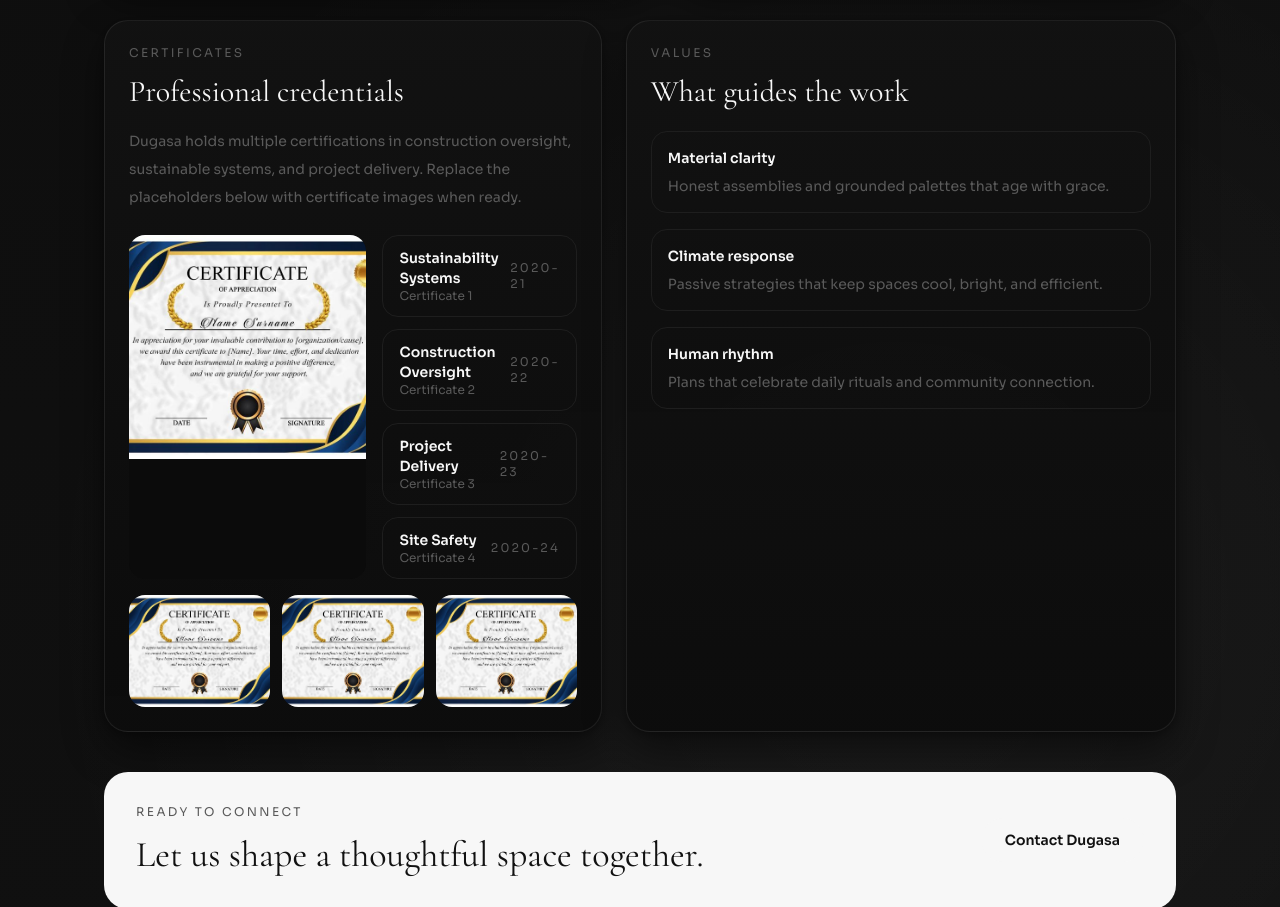
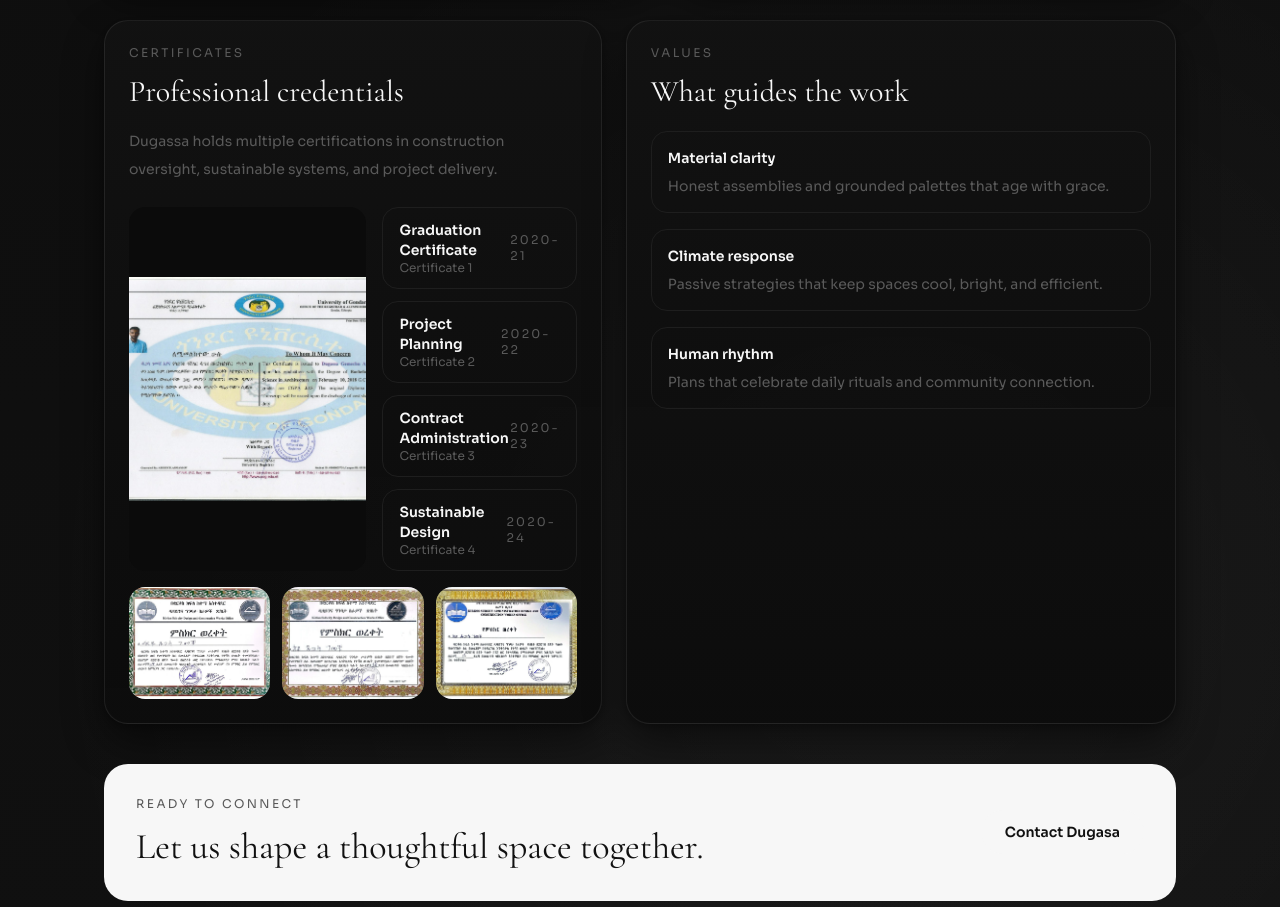
Before and after one commit to Chala751/dhuge-portfolio, a Next.js app: page /about in a window 1280 px wide. Shown: the part 1480-2387 px from the top of the page. Built offline with nearby package versions, Linux system fonts and the light colour scheme.

Commit message:
certificate done

```diff
--- a/app/about/page.tsx
+++ b/app/about/page.tsx
@@ -1,4 +1,5 @@
 import Link from "next/link";
+import CertificateGallery from "../components/CertificateGallery";
 
 export default function AboutPage() {
     return (
@@ -69,7 +70,7 @@ export default function AboutPage() {
                                         <p className="font-semibold">BSc Architecture</p>
                                         <p className="text-[var(--muted)]">University of Gondar</p>
                                     </div>
-                                    <p className="font-serif text-2xl text-[var(--paper)]">2019</p>
+                                    <p className="font-serif text-2xl text-[var(--paper)]">2018</p>
                                 </div>
                                 <p className="mt-3 text-[var(--muted)]">
                                     Focused on spatial composition, tectonics, and contextual design research.
@@ -81,7 +82,7 @@ export default function AboutPage() {
                                         <p className="font-semibold">MSc Construction Management</p>
                                         <p className="text-[var(--muted)]">Addis Ababa University</p>
                                     </div>
-                                    <p className="font-serif text-2xl text-[var(--paper)]">2023</p>
+                                    <p className="font-serif text-2xl text-[var(--paper)]">2024</p>
                                 </div>
                                 <p className="mt-3 text-[var(--muted)]">
                                     Specialization in project delivery systems, cost control, and site coordination.
@@ -138,48 +139,17 @@ export default function AboutPage() {
                         <p className="text-xs uppercase tracking-[0.2em] text-[var(--muted)]">Certificates</p>
                         <h2 className="mt-3 font-serif text-3xl leading-tight">Professional credentials</h2>
                         <p className="mt-4 text-sm leading-7 text-[var(--muted)]">
-                            Dugasa holds multiple certifications in construction oversight, sustainable systems,
-                            and project delivery. Replace the placeholders below with certificate images when ready.
+                            Dugassa holds multiple certifications in construction oversight, sustainable systems,
+                            and project delivery.
                         </p>
-                        <div className="mt-6 grid gap-4 md:grid-cols-[1.1fr_0.9fr]">
-                            <div className="media-frame overflow-hidden rounded-2xl">
-                                <img
-                                    src="/architect9.jpg"
-                                    alt="Featured certificate"
-                                    className="h-48 w-full object-cover sm:h-56"
-                                />
-                            </div>
-                            <div className="grid gap-3">
-                                {["Sustainability Systems", "Construction Oversight", "Project Delivery", "Site Safety"].map(
-                                    (label, index) => (
-                                        <div
-                                            key={label}
-                                            className="flex items-center justify-between rounded-2xl border border-[var(--line)] px-4 py-3 text-sm"
-                                        >
-                                            <div>
-                                                <p className="font-semibold text-[var(--paper)]">{label}</p>
-                                                <p className="text-xs text-[var(--muted)]">Certificate {index + 1}</p>
-                                            </div>
-                                            <span className="text-xs uppercase tracking-[0.18em] text-[var(--muted)]">
-                                                2020-
-                                                {index + 21}
-                                            </span>
-                                        </div>
-                                    )
-                                )}
-                            </div>
-                        </div>
-                        <div className="mt-4 grid gap-3 sm:grid-cols-2 lg:grid-cols-3">
-                            {[1, 2, 3].map((item) => (
-                                <div key={item} className="media-frame overflow-hidden rounded-2xl">
-                                    <img
-                                        src="/architect9.jpg"
-                                        alt={`Certificate gallery ${item}`}
-                                        className="h-32 w-full object-cover sm:h-28"
-                                    />
-                                </div>
-                            ))}
-                        </div>
+                        <CertificateGallery
+                            featured={{ src: "/certificate.png", alt: "Featured certificate" }}
+                            gallery={[
+                                { src: "/certificate1.png", alt: "Certificate 1" },
+                                { src: "/certificate2.png", alt: "Certificate 2" },
+                                { src: "/certificate3.png", alt: "Certificate 3" },
+                            ]}
+                        />
                     </div>
 
                     <div className="surface soft-outline rounded-3xl p-6">
--- /dev/null
+++ b/app/components/CertificateGallery.tsx
@@ -0,0 +1,93 @@
+"use client";
+
+import { useState } from "react";
+
+type CertificateImage = {
+    src: string;
+    alt: string;
+};
+
+type CertificateGalleryProps = {
+    featured: CertificateImage;
+    gallery: CertificateImage[];
+};
+
+export default function CertificateGallery({ featured, gallery }: CertificateGalleryProps) {
+    const [activeImage, setActiveImage] = useState<CertificateImage | null>(null);
+
+    const allImages = [featured, ...gallery];
+
+    return (
+        <>
+            <div className="mt-6 grid gap-4 md:grid-cols-[1.1fr_0.9fr]">
+                <button
+                    type="button"
+                    onClick={() => setActiveImage(featured)}
+                    className="media-frame overflow-hidden rounded-2xl text-left"
+                    aria-label="Open featured certificate"
+                >
+                    <img
+                        src={featured.src}
+                        alt={featured.alt}
+                        className="h-48 w-full object-cover sm:h-56"
+                    />
+                </button>
+                <div className="grid gap-3">
+                    {[
+                        "Graduation Certificate",
+                        "Project Planning",
+                        "Contract Administration",
+                        "Sustainable Design",
+                    ].map((label, index) => (
+                        <div
+                            key={label}
+                            className="flex items-center justify-between rounded-2xl border border-[var(--line)] px-4 py-3 text-sm"
+                        >
+                            <div>
+                                <p className="font-semibold text-[var(--paper)]">{label}</p>
+                                <p className="text-xs text-[var(--muted)]">Certificate {index + 1}</p>
+                            </div>
+                            <span className="text-xs uppercase tracking-[0.18em] text-[var(--muted)]">
+                                2020-
+                                {index + 21}
+                            </span>
+                        </div>
+                    ))}
+                </div>
+            </div>
+            <div className="mt-4 grid gap-3 sm:grid-cols-2 lg:grid-cols-3">
+                {gallery.map((item) => (
+                    <button
+                        key={item.src}
+                        type="button"
+                        onClick={() => setActiveImage(item)}
+                        className="media-frame overflow-hidden rounded-2xl text-left"
+                        aria-label={`Open ${item.alt}`}
+                    >
+                        <img src={item.src} alt={item.alt} className="h-32 w-full object-cover sm:h-28" />
+                    </button>
+                ))}
+            </div>
+
+            {activeImage ? (
+                <div className="fixed inset-0 z-50 flex items-center justify-center bg-black/80 p-4">
+                    <div className="relative w-full max-w-4xl">
+                        <button
+                            type="button"
+                            onClick={() => setActiveImage(null)}
+                            className="absolute -top-10 right-0 inline-flex h-8 w-8 items-center justify-center rounded-full border border-white/40 text-white"
+                            aria-label="Close certificate preview"
+                        >
+                            <svg viewBox="0 0 24 24" className="h-4 w-4" fill="none" stroke="currentColor" strokeWidth="1.8">
+                                <path strokeLinecap="round" strokeLinejoin="round" d="M6 6l12 12M6 18L18 6" />
+                            </svg>
+                        </button>
+                        <div className="overflow-hidden rounded-3xl bg-[#0b0b0b]">
+                            <img src={activeImage.src} alt={activeImage.alt} className="h-auto w-full object-contain" />
+                        </div>
+                    </div>
+                </div>
+            ) : null}
+        </>
+    );
+}
--- a/app/page.tsx
+++ b/app/page.tsx
@@ -62,7 +62,7 @@ export default function Home() {
                   <p className="text-[var(--muted)]">Projects Delivered</p>
                 </div>
                 <div>
-                  <p className="font-serif text-3xl">07</p>
+                  <p className="font-serif text-3xl">08+</p>
                   <p className="text-[var(--muted)]">Years of Practice</p>
                 </div>
                 <div>
```
